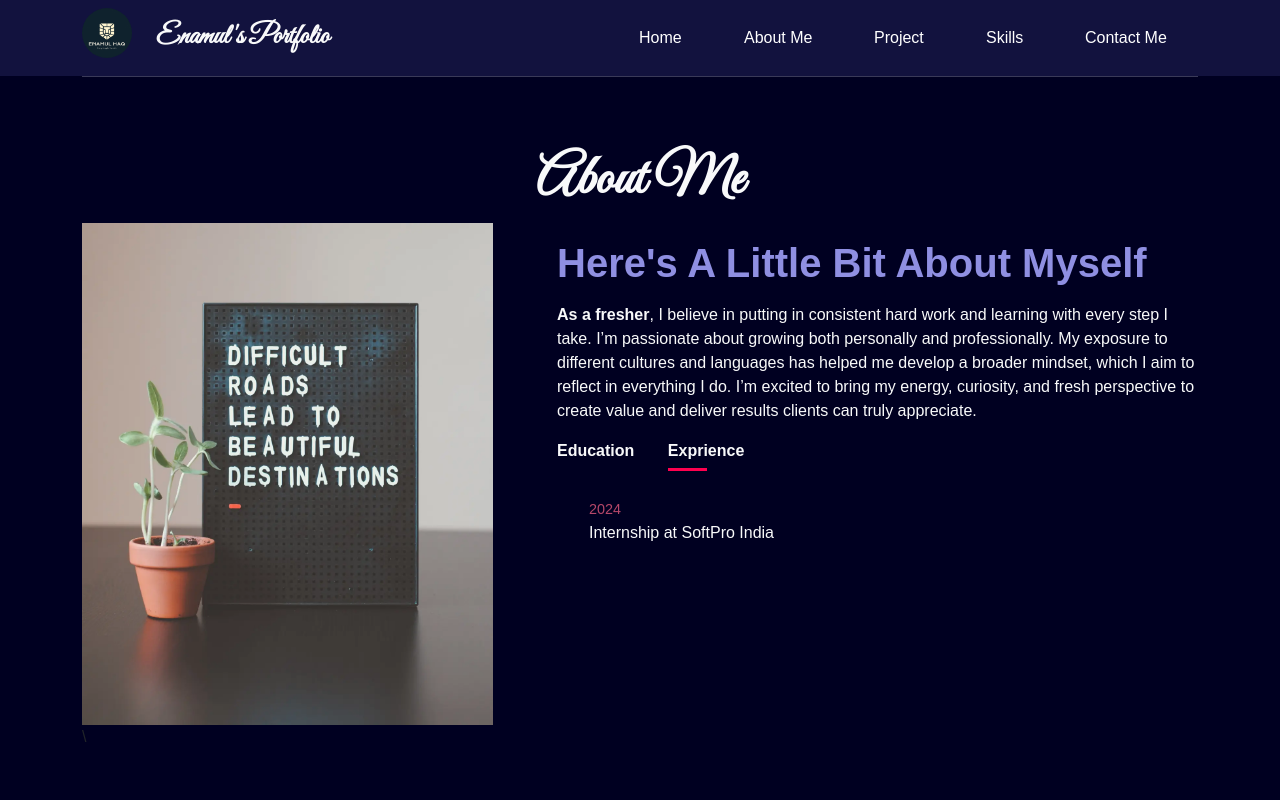
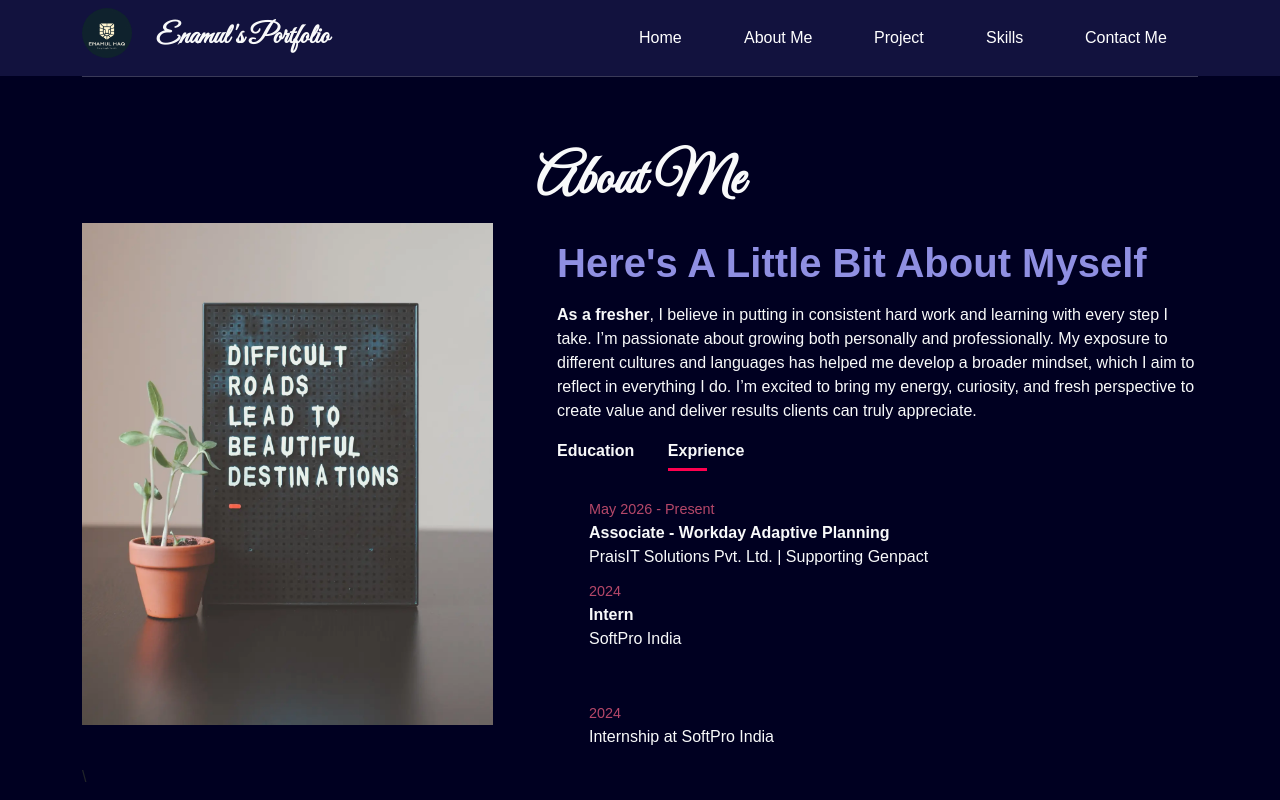
Before and after one commit to enamul-asad/Enamul_Portfolio, a React (Vite) app: page / in a window 1280 px wide. Both pictures are taken after a click on the element "Exprience". Shown: the part 611-1411 px from the top of the page. Built offline with nearby package versions, Linux system fonts and the light colour scheme.

Commit message:
Update AboutUs.jsx

```diff
--- a/src/Compomnents/AboutUs.jsx
+++ b/src/Compomnents/AboutUs.jsx
@@ -66,7 +66,27 @@ function AboutUs() {
                                     </Col>
                                 </Row>
                             )}
+{activeTab === 'Experience' && (
+    <Row>
+        <Col md className={`mt-4 text-start ${style.tabContents} ${style.activeTab}`}>
+            <ul>
 
+                <li>
+                    <span>May 2026 - Present</span><br />
+                    <strong>Associate - Workday Adaptive Planning</strong><br />
+                    PraisIT Solutions Pvt. Ltd. | Supporting Genpact
+                </li>
+
+                <li>
+                    <span>2024</span><br />
+                    <strong>Intern</strong><br />
+                    SoftPro India
+                </li>
+
+            </ul>
+        </Col>
+    </Row>
+)}
                             {activeTab === 'Experience' && (
                                 <Row>
                                     <Col md className={`mt-4 text-start ${style.tabContents} ${style.activeTab}`}>
```
